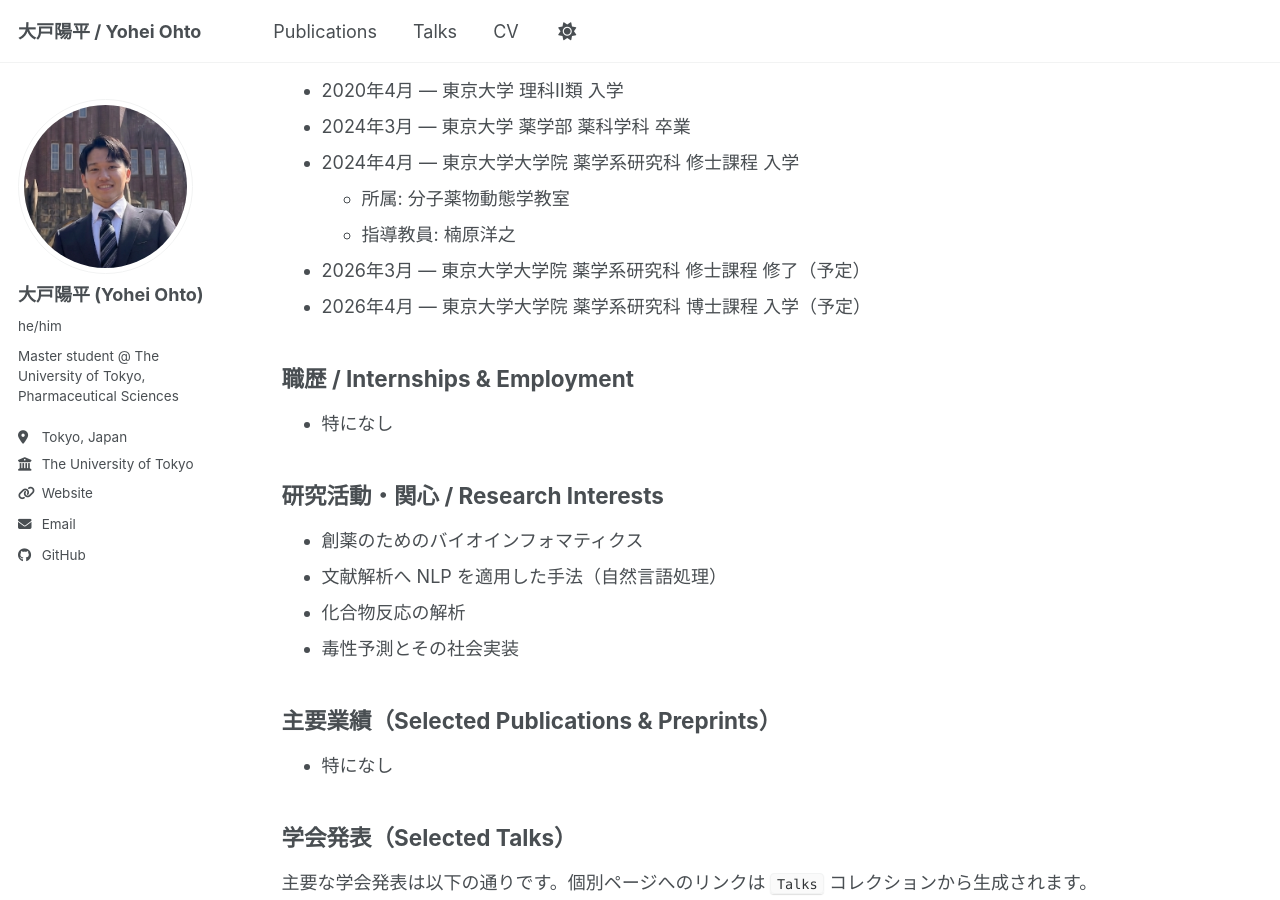
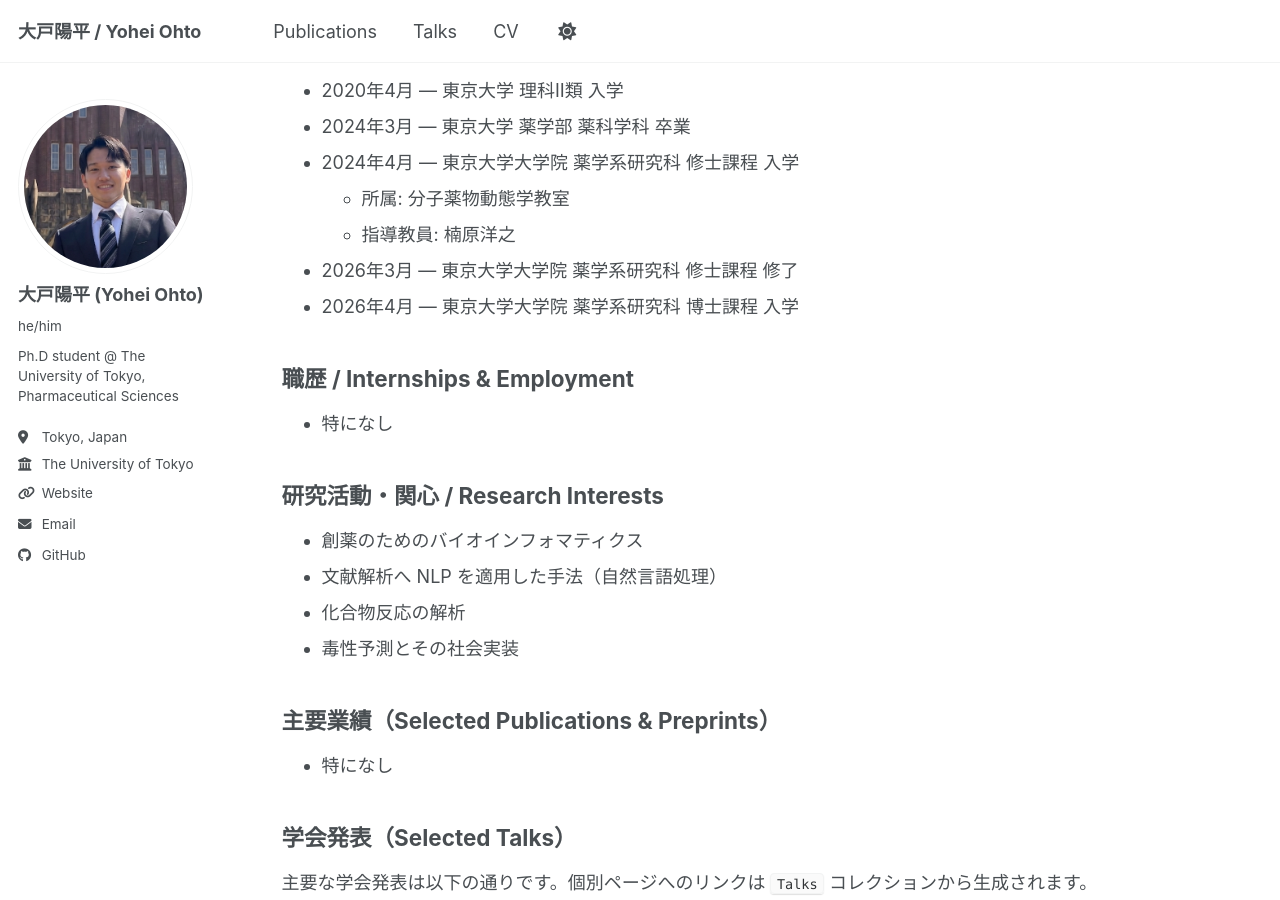
Before and after one commit to YoheiOhto/YoheiOhto.github.io, a Jekyll site: the page built from _pages/cv.md, in a window 1280 px wide and 900 px high, scrolled down 416 px. Built offline with Jekyll 4.4.1, drawn with Linux system fonts in a browser that asks for light colours; a script bundle is joined from its source files by our own code; library files that are not in the unit come from our copies.

Commit message:
260521 dairy update

```diff
--- a/_config.yml
+++ b/_config.yml
@@ -25,7 +25,7 @@ author:
   avatar           : "260324_yohei_master.png"
   name             : "大戸陽平 (Yohei Ohto)"
   pronouns         : "he/him"
-  bio              : "Master student @ The University of Tokyo, Pharmaceutical Sciences"
+  bio              : "Ph.D student @ The University of Tokyo, Pharmaceutical Sciences"
   location         : "Tokyo, Japan"
   employer         : "The University of Tokyo"
   uri              : "https://yoheiohto.github.io"
--- a/_data/cv.json
+++ b/_data/cv.json
@@ -24,7 +24,7 @@
   "education": [
     {
       "institution": "東京大学大学院 薬学系研究科",
-      "area": "博士課程（予定）",
+      "area": "博士課程 / 分子薬物動態学教室（指導教員: 楠原洋之）",
       "studyType": "",
       "startDate": "2026-04",
       "endDate": "",
--- a/_pages/cv.md
+++ b/_pages/cv.md
@@ -27,8 +27,8 @@ redirect_from:
 - 2024年4月 — 東京大学大学院 薬学系研究科 修士課程 入学
   - 所属: 分子薬物動態学教室
   - 指導教員: 楠原洋之
-- 2026年3月 — 東京大学大学院 薬学系研究科 修士課程 修了（予定）
-- 2026年4月 — 東京大学大学院 薬学系研究科 博士課程 入学（予定）
+- 2026年3月 — 東京大学大学院 薬学系研究科 修士課程 修了
+- 2026年4月 — 東京大学大学院 薬学系研究科 博士課程 入学
 
 **職歴 / Internships & Employment**
 ------
```
Also changed, not shown: _pages/about.md (+2 -2 lines).
